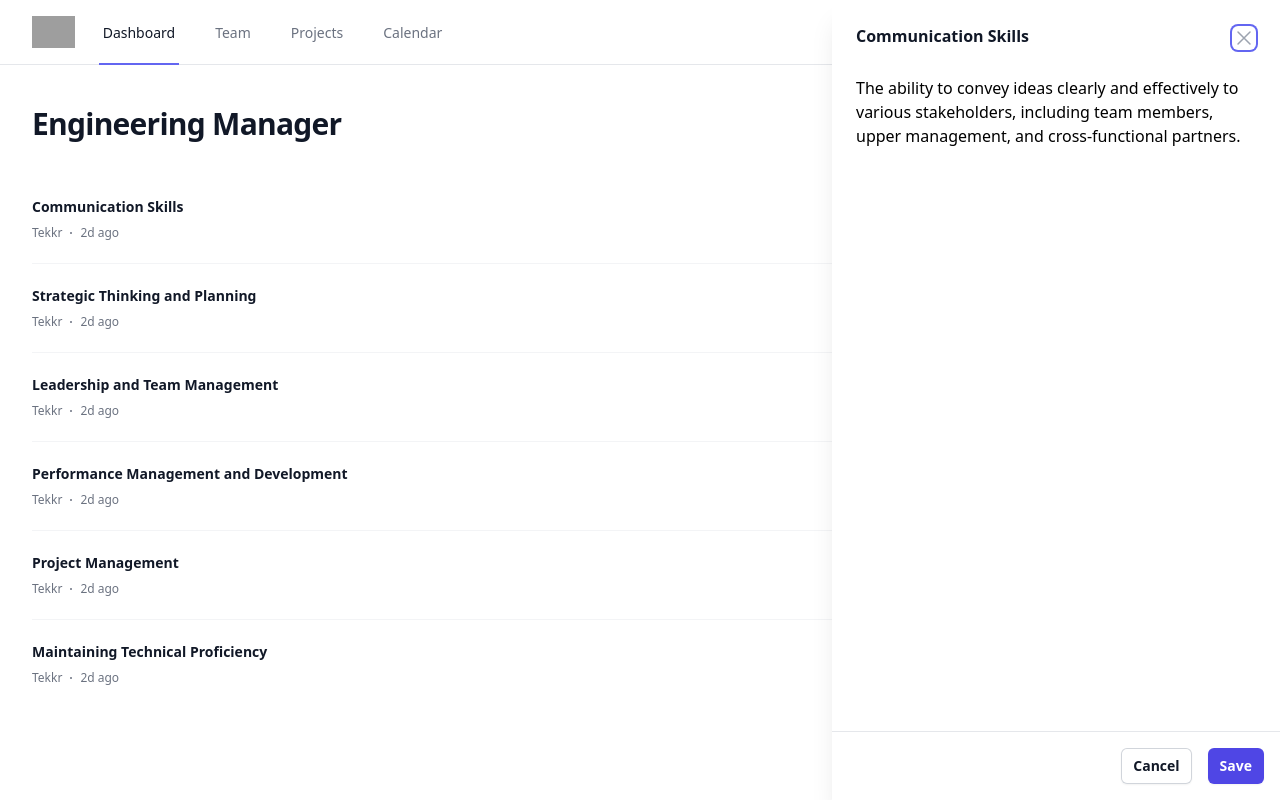
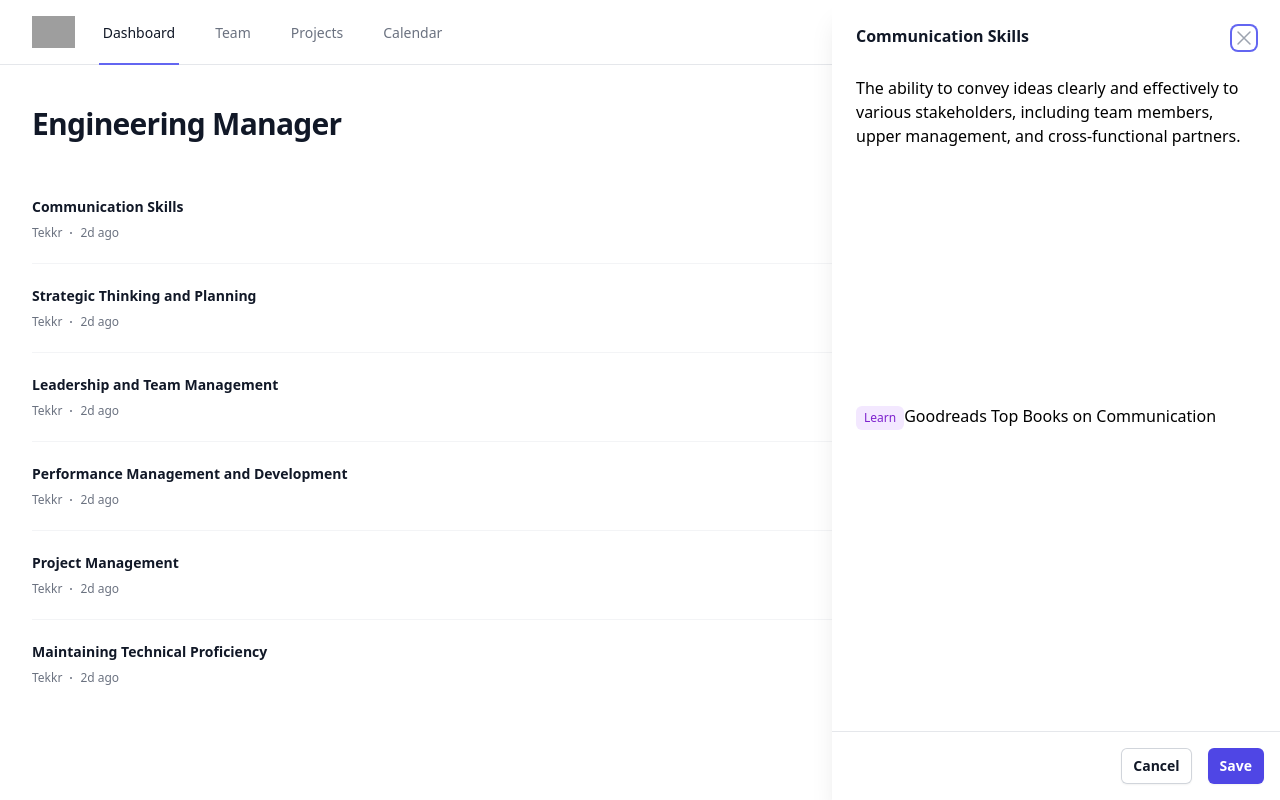
Before and after one commit to pftg/tekkr-idea, a Vue app: page / in a window 1280 px wide. Both pictures are taken after a click on the link "Communication Skills". Built offline with nearby package versions, Linux system fonts and the light colour scheme; grey boxes are pictures that could not be loaded; a web font is replaced by a local one.

Commit message:
feat: show links per step

```diff
--- a/src/components/Step.vue
+++ b/src/components/Step.vue
@@ -27,9 +27,20 @@
                         </div>
                       </div>
                     </div>
+
                     <div class="relative mt-6 flex-1 px-4 sm:px-6">
                       <p>{{ details }}</p>
                     </div>
+
+                    <div class="relative mt-6 flex-1 px-4 sm:px-6">
+                      <p v-for="link in links" :key="link.id">
+                        <span
+                          class="inline-flex items-center rounded-md bg-purple-100 px-2 py-1 text-xs font-medium text-purple-700">{{
+                            link.category }}</span>
+                        <a :href="link.href">{{ link.title }}</a>
+                      </p>
+                    </div>
+
                   </div>
                   <div class="flex flex-shrink-0 justify-end px-4 py-4">
                     <button type="button"
@@ -55,7 +66,7 @@ import { XMarkIcon } from '@heroicons/vue/24/outline'
 
 const open = ref(true)
 
-const props = defineProps(['title', 'details'])
+const props = defineProps(['title', 'details', 'links'])
 
 watch(() => props.title, () => {
   open.value = true
--- a/src/components/ThePlaybook.vue
+++ b/src/components/ThePlaybook.vue
@@ -26,7 +26,7 @@
       </dl>
     </li>
   </ul>
-  <Step :title="selectedTrack.title" :details="selectedTrack.details" v-if="selectedTrack" />
+  <Step v-bind="selectedTrack" v-if="selectedTrack" />
 </template>
 
 <script setup>
@@ -45,6 +45,11 @@ const tracks = ref([
     date: '2d ago',
     dateTime: '2023-01-23T22:34Z',
     status: 'active',
+    links: [{
+      category: 'Learn',
+      title: 'Goodreads Top Books on Communication',
+      href: 'https://www.goodreads.com/list/show/84868.Communication_Skills'
+    }]
   },
   {
     id: 2,
```
